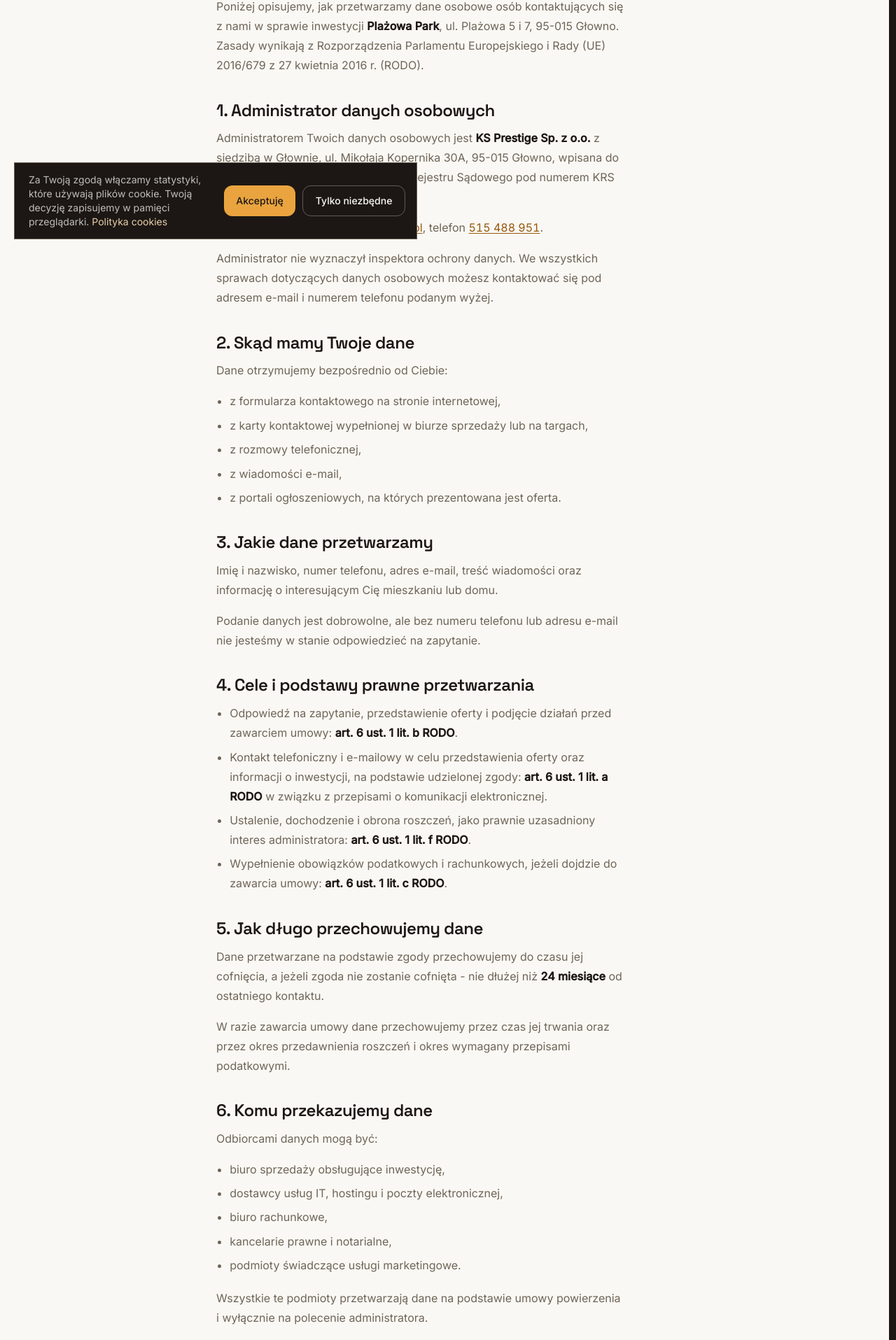
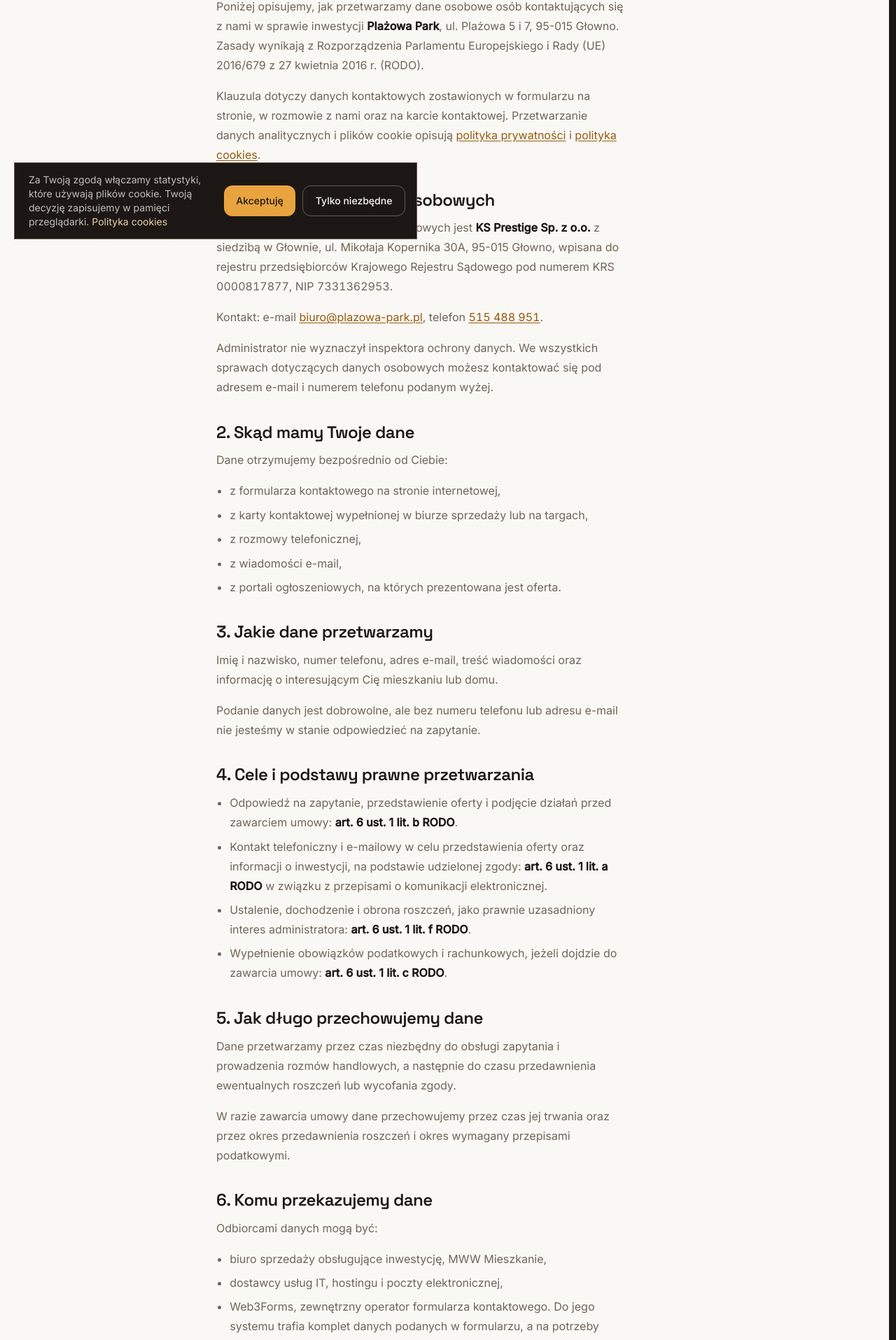
Before and after one commit to kontaktio-demo/plazowa-park, a Next.js app: page /rodo in a window 1280 px wide. Shown: the part 438-2353 px from the top of the page at 70% size. Built offline with nearby package versions, Linux system fonts and the light colour scheme; no server answers.

Commit message:
fix(plazowa): klauzula rodo zgodna z polityka prywatnosci w retencji i odbiorcach

```diff
--- a/app/rodo/page.tsx
+++ b/app/rodo/page.tsx
@@ -34,6 +34,11 @@
         Poniżej opisujemy, jak przetwarzamy dane osobowe osób kontaktujących się z nami w sprawie inwestycji{" "}
         <strong>Plażowa Park</strong>, {SITE.address.street}, {SITE.address.postal} {SITE.address.city}. Zasady wynikają
         z Rozporządzenia Parlamentu Europejskiego i Rady (UE) 2016/679 z 27 kwietnia 2016 r. (RODO).
+      </p>
+      <p>
+        Klauzula dotyczy danych kontaktowych zostawionych w formularzu na stronie, w rozmowie z nami oraz na karcie
+        kontaktowej. Przetwarzanie danych analitycznych i plików cookie opisują{" "}
+        <a href="/polityka-prywatnosci">polityka prywatności</a> i <a href="/polityka-cookies">polityka cookies</a>.
       </p>
 
       <h2>1. Administrator danych osobowych</h2>
@@ -97,8 +102,8 @@
 
       <h2>5. Jak długo przechowujemy dane</h2>
       <p>
-        Dane przetwarzane na podstawie zgody przechowujemy do czasu jej cofnięcia, a jeżeli zgoda nie zostanie cofnięta
-        - nie dłużej niż <strong>24 miesiące</strong> od ostatniego kontaktu.
+        Dane przetwarzamy przez czas niezbędny do obsługi zapytania i prowadzenia rozmów handlowych, a następnie do
+        czasu przedawnienia ewentualnych roszczeń lub wycofania zgody.
       </p>
       <p>
         W razie zawarcia umowy dane przechowujemy przez czas jej trwania oraz przez okres przedawnienia roszczeń i okres
@@ -108,11 +113,12 @@
       <h2>6. Komu przekazujemy dane</h2>
       <p>Odbiorcami danych mogą być:</p>
       <ul>
-        <li>biuro sprzedaży obsługujące inwestycję,</li>
+        <li>biuro sprzedaży obsługujące inwestycję, MWW Mieszkanie,</li>
         <li>dostawcy usług IT, hostingu i poczty elektronicznej,</li>
-        <li>biuro rachunkowe,</li>
-        <li>kancelarie prawne i notarialne,</li>
-        <li>podmioty świadczące usługi marketingowe.</li>
+        <li>
+          Web3Forms, zewnętrzny operator formularza kontaktowego. Do jego systemu trafia komplet danych podanych
+          w formularzu, a na potrzeby ochrony przed spamem także adres IP i adres e-mail osoby wysyłającej.
+        </li>
       </ul>
       <p>
         Wszystkie te podmioty przetwarzają dane na podstawie umowy powierzenia i wyłącznie na polecenie administratora.
```
